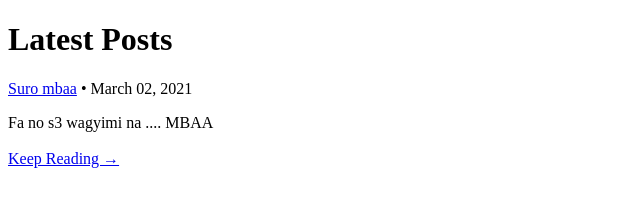
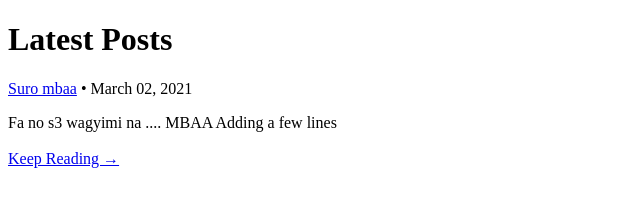
Before and after one commit to mejerome/gatsby-netlify-okta, a Gatsby site: page /blog in a window 1280 px wide. Shown: the whole page, without its empty margins (0-640 px from the left). Built offline with nearby package versions, Linux system fonts and the light colour scheme; Gatsby itself is replaced by a stand-in of ours.

Commit message:
Update Blog “suro-mbaa”

```diff
--- a/blog/suro-mbaa.md
+++ b/blog/suro-mbaa.md
@@ -4,4 +4,5 @@ date: 2021-03-02T13:50:56.425Z
 title: Suro mbaa
 ---
 Fa no s3 wagyimi na .... **MBAA**
+Adding a few lines
 ![Blog image](https://www.economist.com/img/b/1000/563/90/sites/default/files/images/print-edition/20200328_SRP094_0.jpg)
```
